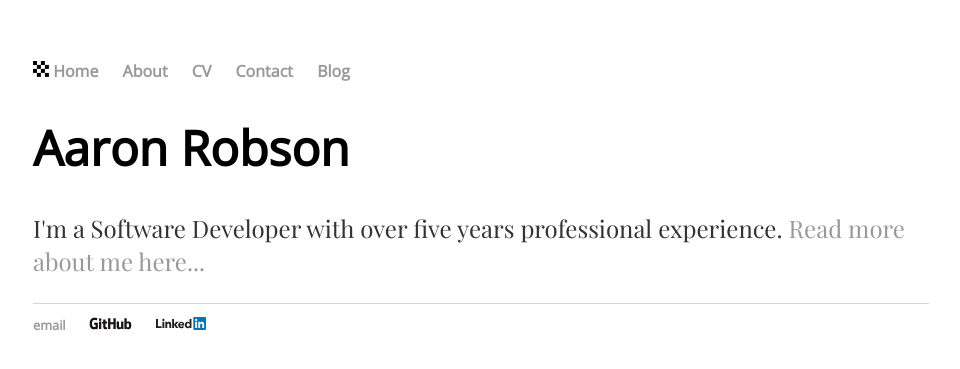
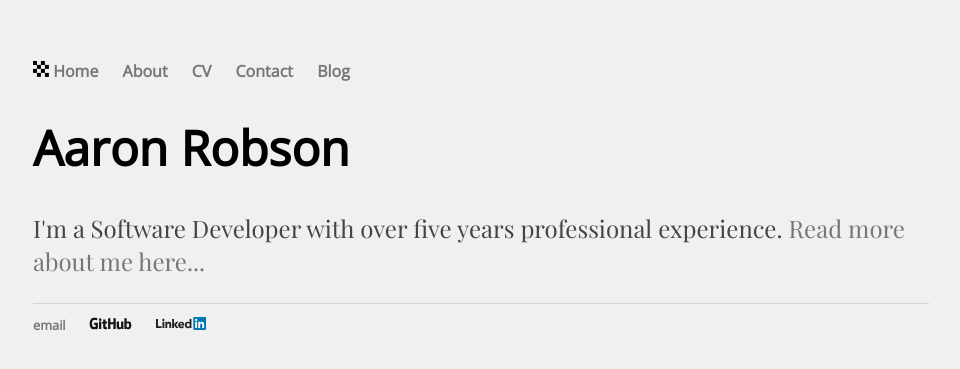
Before and after one commit to AaronRobson/AaronRobson.github.io, a Jekyll site: the page built from index.html, in a window 1280 px wide. Shown: the top 369 px of the page, without its empty margins (159-1119 px from the left). Built offline with Jekyll 4.4.1, drawn with Linux system fonts in a browser that asks for light colours.

Commit message:
Darkened the theme to reduce eyestrain.

```diff
--- a/static/css/main.css
+++ b/static/css/main.css
@@ -1,5 +1,7 @@
 body {
   margin: 60px auto; width: 70%;
+
+  background-color: #f0f0f0;
 
   font-family: 'Playfair Display', serif;
 
@@ -12,10 +14,10 @@
   font-feature-settings: 'liga' 1, 'kern'; /* Future */
 }
 
-a { text-decoration: none; color: #999; }
+a { text-decoration: none; color: #777; }
 a:hover { text-decoration: underline; }
 
-p, ul { font-size: 1.5em; line-height: 1.4em; color: #333; }
+p, ul { font-size: 1.5em; line-height: 1.4em; color: #444; }
 
 h1, h2, h3, h4 { font-family: 'Open Sans', 'Helvetica', 'Arial', 'Sans-Serif'; }
 h1 { font-size: 3em;  }
```
